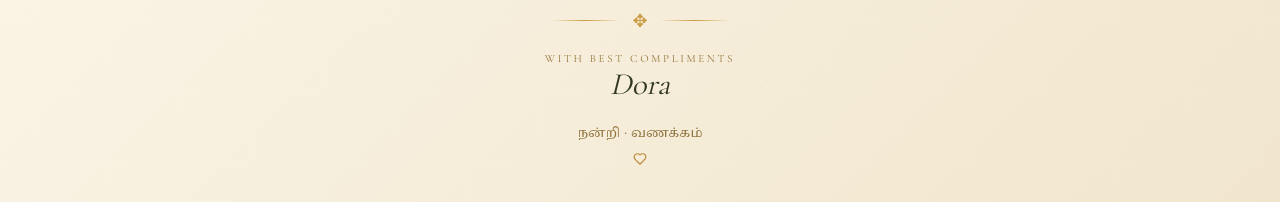
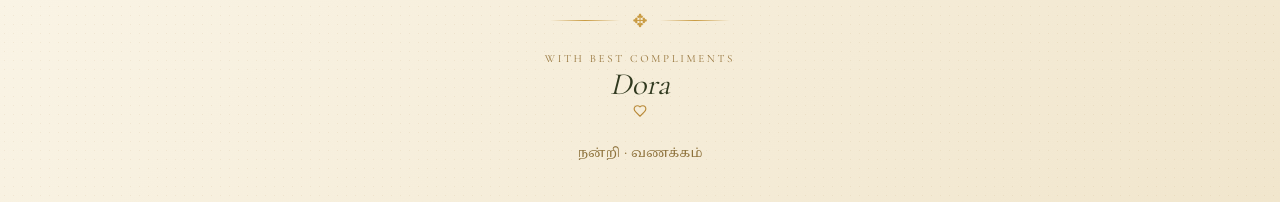
Before and after one commit to kavinab01/invitation, a Next.js app: page / in a window 1280 px wide. Shown: the part 2849-3051 px from the top of the page. Built offline with nearby package versions, Linux system fonts and the light colour scheme.

Commit message:
Update page.tsx

```diff
--- a/app/page.tsx
+++ b/app/page.tsx
@@ -116,9 +116,12 @@ export default function Home() {
       <h2>Kavin <span>&amp;</span> Sivakami</h2>
       <p className="footer-date">21 — 22 NOVEMBER 2026 <i>·</i> MADURAI</p>
       <Ornament />
-      <p className="compliments">WITH BEST COMPLIMENTS</p><p className="dora">Dora</p>
+      <p className="compliments">WITH BEST COMPLIMENTS</p>
+      <div className="dora-row">
+      <p className="dora">Dora</p>
+      <Heart size={14} className="footer-heart" />
       <p className="footer-mantra">நன்றி · வணக்கம்</p>
-      <Heart size={14} className="footer-heart" />
+    </div>
     </footer>
   </main>;
 }
```
